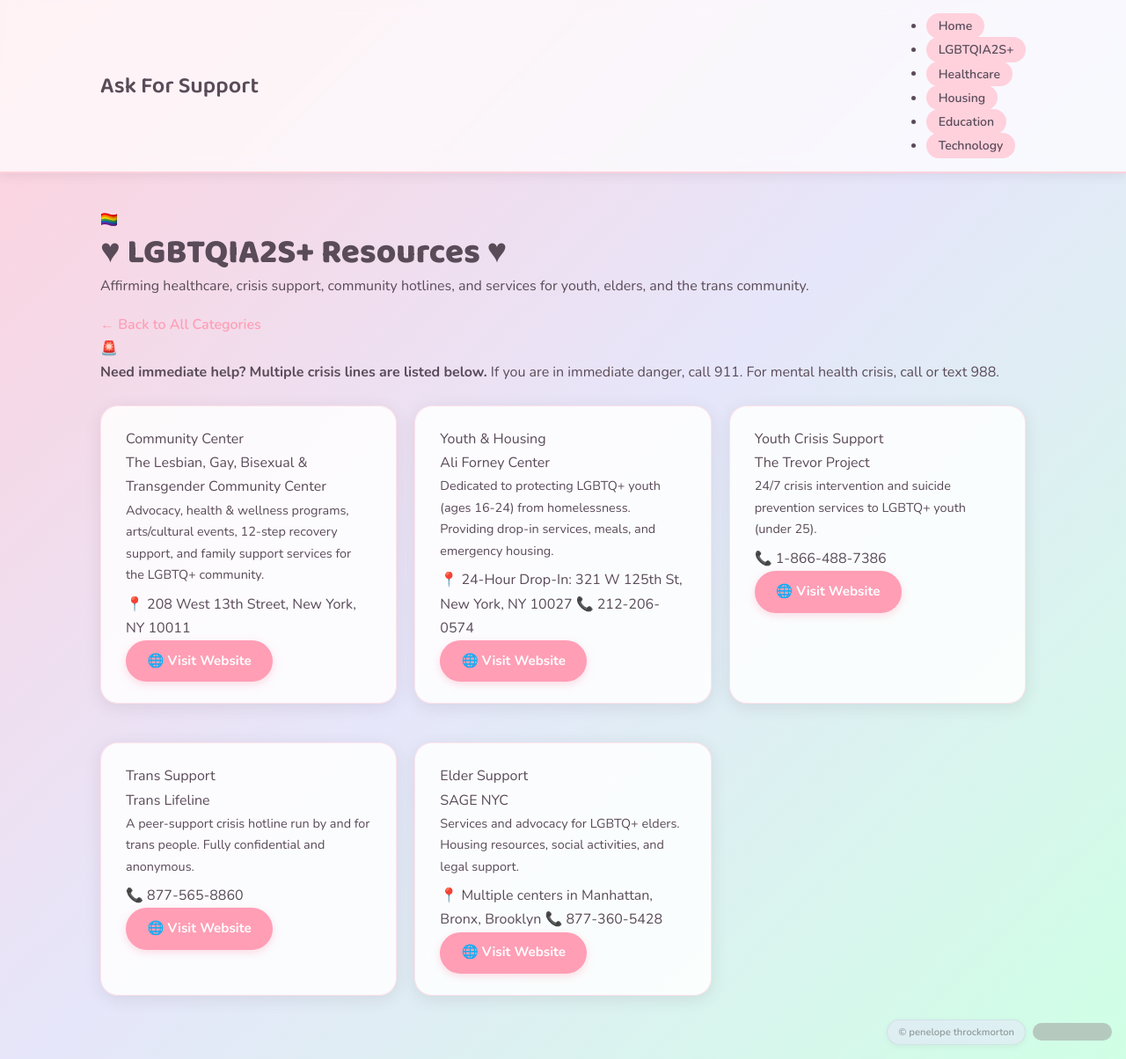
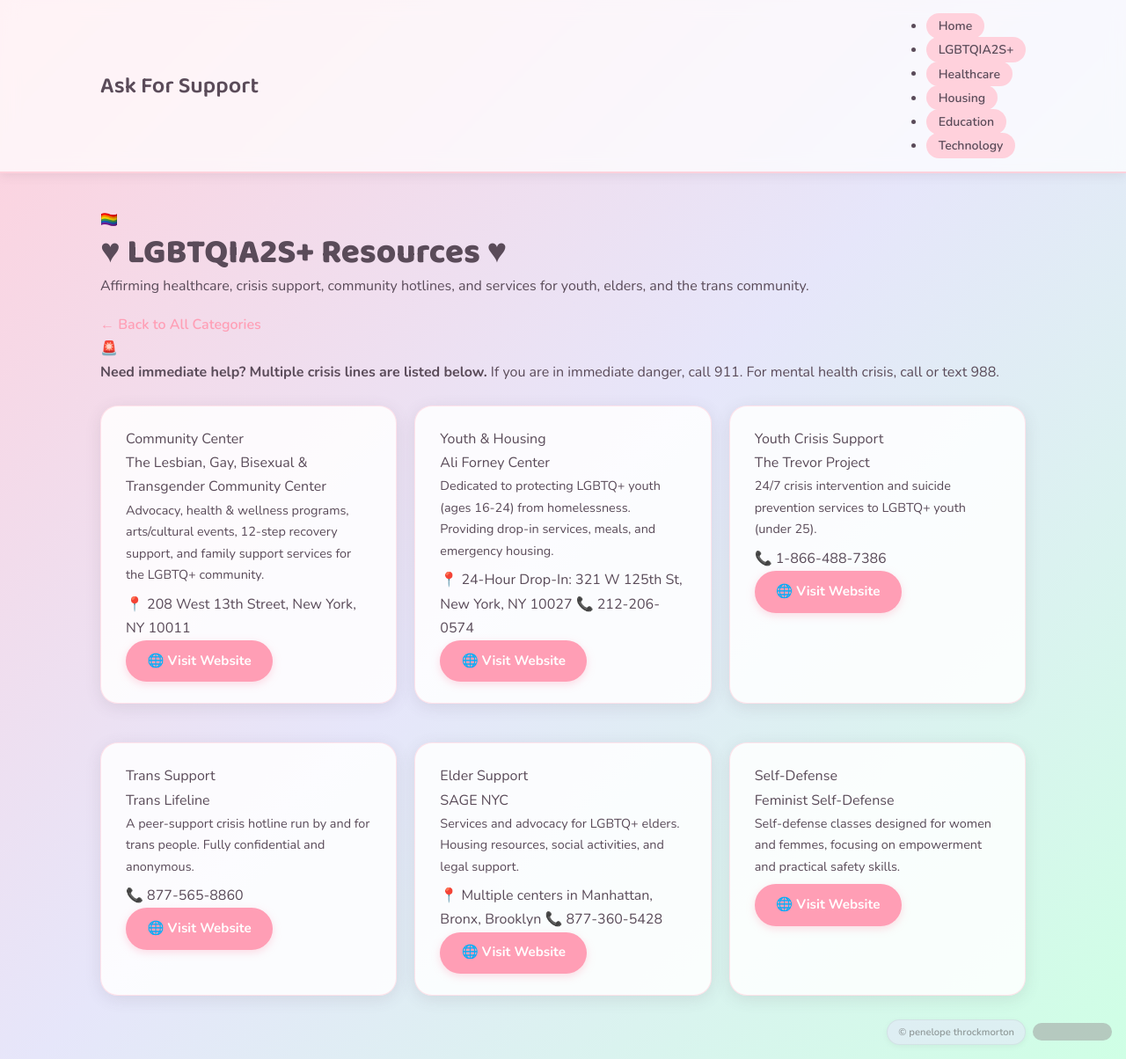
Before and after one commit to penelopethrock-cyber/askforsupport, a Jekyll site: the page built from lgbtqia2s/index.html, in a window 1280 px wide and 1204 px high. Shown: the whole window at 88% size. Built offline with Jekyll 4.4.1, drawn with Linux system fonts in a browser that asks for light colours; grey boxes are pictures that could not be loaded.

Commit message:
Add Feminist Self-Defense to lgbtqia2s resources

```diff
--- a/_data/resources.yml
+++ b/_data/resources.yml
@@ -26,6 +26,10 @@
     address: "Multiple centers in Manhattan, Bronx, Brooklyn"
     phone: "877-360-5428"
     link: "https://www.sageusa.org"
+  - name: Feminist Self-Defense
+    type: "Self-Defense"
+    description: "Self-defense classes designed for women and femmes, focusing on empowerment and practical safety skills."
+    link: "https://feministselfdefense.com"
 
 healthcare:
   - name: NYC Care
```
